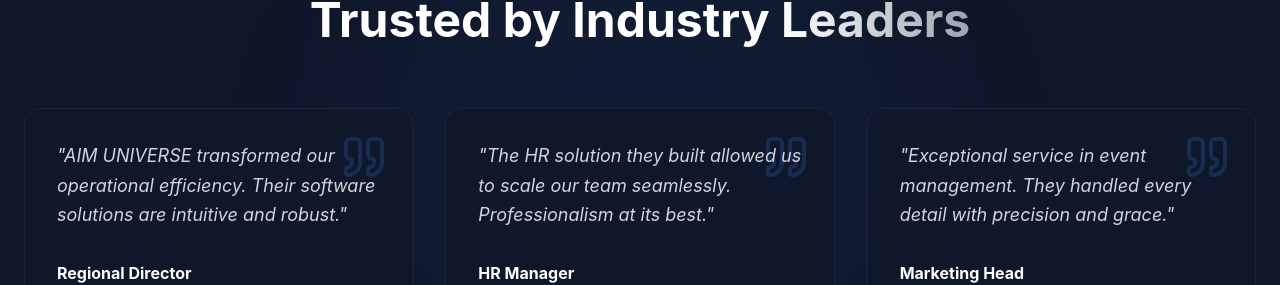
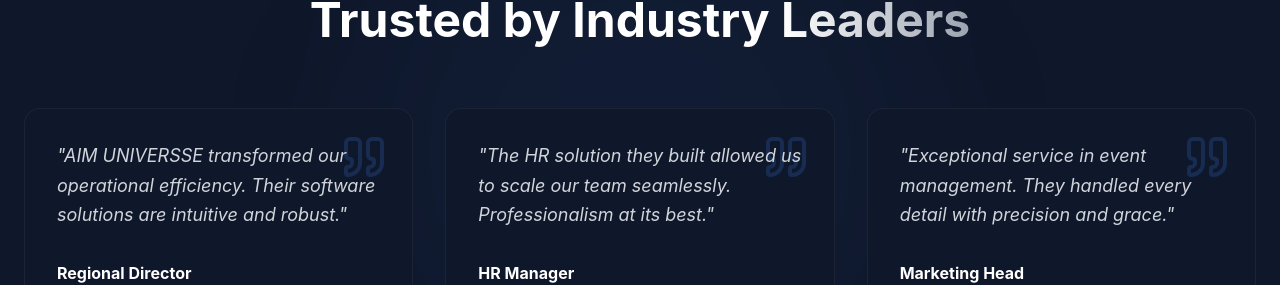
Before and after one commit to AIM-Universe-Developers/AIM-UNIVERSSE-, a React (Vite) app: page / in a window 1280 px wide. Shown: the part 1977-2262 px from the top of the page. Built offline with nearby package versions, Linux system fonts and the light colour scheme.

Commit message:
correct spelling of "UNIVERSE" to "UNIVERSSE" in Testimonials component

```diff
--- a/src/components/sections/Testimonials.jsx
+++ b/src/components/sections/Testimonials.jsx
@@ -4,7 +4,7 @@
 
 const testimonials = [
     {
-        quote: "AIM UNIVERSE transformed our operational efficiency. Their software solutions are intuitive and robust.",
+        quote: "AIM UNIVERSSE transformed our operational efficiency. Their software solutions are intuitive and robust.",
         author: "Regional Director",
         company: "Logistics Corp",
     },
```
